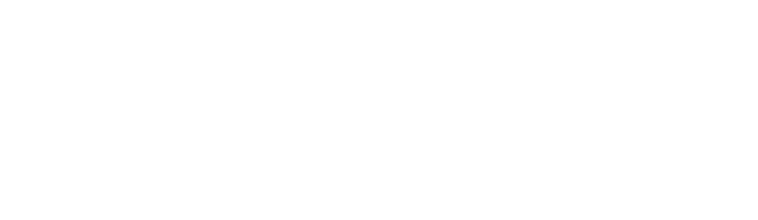
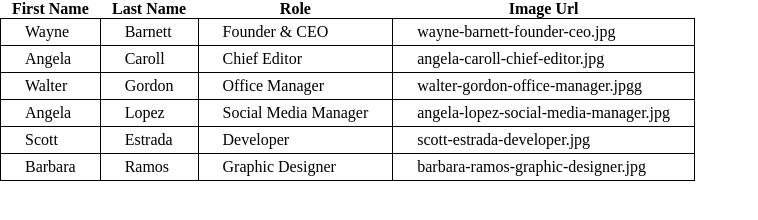
Before and after one commit to SalvatoreCapano/js-our-team, a plain HTML site: page index.html in a window 1280 px wide. Shown: the whole page, without its empty margins (0-758 px from the left). Drawn offline with Linux system fonts and the light colour scheme.

Commit message:
Milestone 3 completata: I dati ora vengono stampati in pagina

```diff
--- a/css/style.css
+++ b/css/style.css
@@ -4,3 +4,12 @@
     padding: 0;
     box-sizing: border-box;
 }
+
+table {
+    border-collapse: collapse;
+}
+
+td {
+    padding: 0.25rem 1.5rem;
+    border: 1px solid black;
+}
--- a/index.html
+++ b/index.html
@@ -11,6 +11,22 @@
 </head>
 <body>
 
+    <div class="container">
+
+        <table id="membersTable">
+
+            <!-- Intestazioni colonne -->
+            <tr>
+                <th>First Name</th>
+                <th>Last Name</th>
+                <th>Role</th>
+                <th>Image Url</th>
+            </tr>
+
+        </table>
+
+    </div> <!-- /container-->
+
     <script type="text/javascript" src="js/script.js"></script>
 </body>
 </html>
--- a/js/script.js
+++ b/js/script.js
@@ -51,13 +51,41 @@ const team = [
 // Itera gli elementi dell'array
 for (let i = 0; i < team.length; i++) {
 
-    console.log (`Member n. ${i+1}`)
+    console.log (`Member n. ${i+1}`);
 
     // Stampa tutte le proprieta' dell'oggetto corrente
     for (let key in team[i]) {
-        console.log (`${key}: ${team[i][key]}`)
+        console.log (`${key}: ${team[i][key]}`);
     }
 
-    console.log ("--------------")
+    console.log ("--------------");
 
 }
+
+// Stampa sul DOM le informazioni dei membri
+const table = document.querySelector("#membersTable");
+
+// Itera gli elementi dell'array
+for (let i = 0; i < team.length; i++) {
+
+    // Crea una nuova riga per la tabella
+    const newRow = document.createElement("tr");
+
+    // Stampa tutte le proprieta' dell'oggetto corrente
+    for (let key in team[i]) {
+
+        // Crea una nuova cella della tabella
+        const newInfo = document.createElement("td");
+
+        // Scrive nella nuova cella il dato
+        newInfo.innerText = team[i][key];
+
+        // Aggiunge la nuova cella alla riga
+        newRow.append(newInfo);
+
+    }
+
+    // Aggiunge la nuova riga alla tabella
+    table.append(newRow);
+
+}
```
